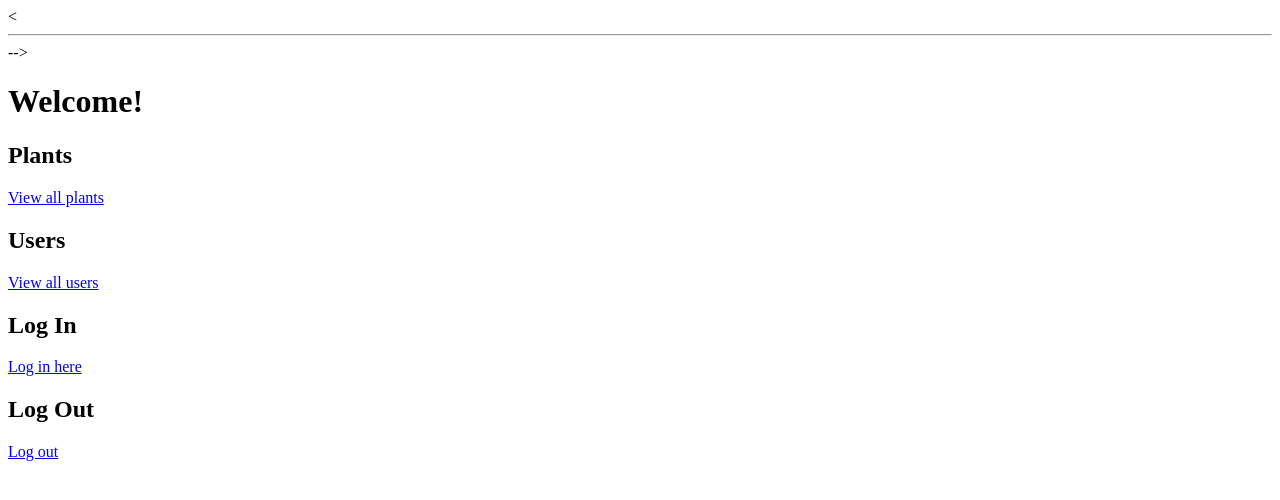
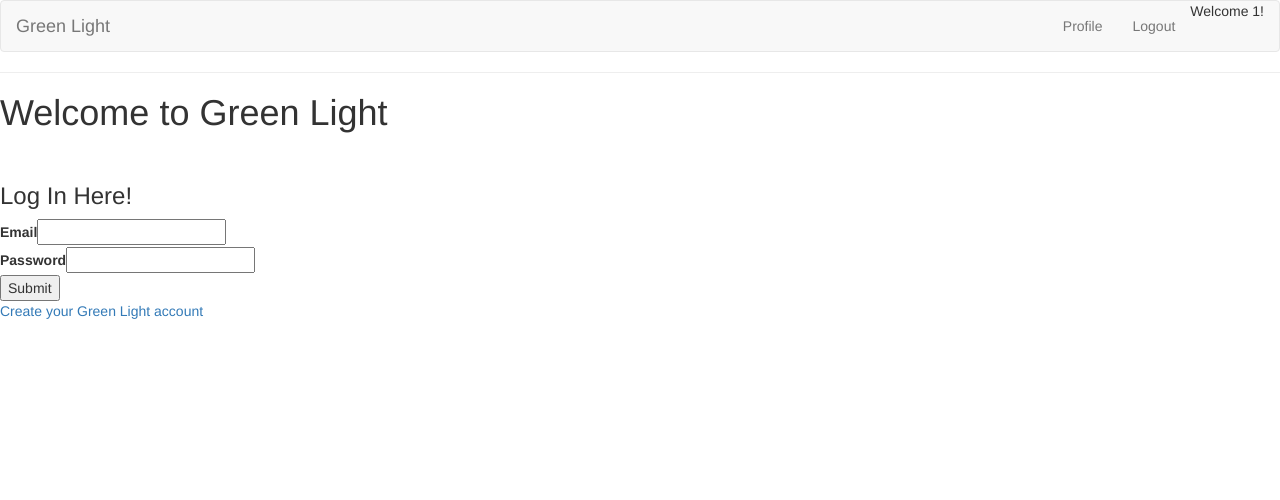
Before and after one commit to rdacso/Gardening-app, a Flask app: page / in a window 1280 px wide. Shown: the top 500 px of the page. Run offline with Flask 2, Linux system fonts and the light colour scheme; the visitor is signed in with stand-in values (Sample User, id 1); data comes from the database, SQL or seed files in the repository; some libraries are stand-ins or nearby versions.

Commit message:
separated js and css files from user_info template. add plant data and routes. inserted bootstrap menu

```diff
--- a/model.py
+++ b/model.py
@@ -5,6 +5,8 @@ from flask import Flask
 import datetime
 from sqlalchemy_utils import PhoneNumber
 import json
+
+
 
 
 # This is the connection to the PostgreSQL database; we're getting this through
@@ -33,6 +35,8 @@ class User(db.Model):
     zip_code = db.Column(db.String(15))
     tmz = db.Column(db.DateTime, default=datetime.datetime.utcnow())
     alerts = db.Column(db.Boolean, default=True)
+
+
 
 
     def __repr__(self):
--- a/server.py
+++ b/server.py
@@ -4,12 +4,15 @@ from jinja2 import StrictUndefined
 
 from datetime import datetime
 from flask import Flask, jsonify,render_template, redirect, request, flash, session, json
+from flask.ext.login import login_user, logout_user, current_user, login_required
 from flask_debugtoolbar import DebugToolbarExtension
+
 
 
 from model import User, UserPlant, PlantType, AlertType, Alert, connect_to_db, db
 
 from helper import load_all_plant_types, load_all_alerts_types
+
 
 
 app = Flask(__name__)
@@ -20,6 +23,7 @@ app.secret_key = "ABC"
 # Normally, if you use an undefined variable in Jinja2, it fails
 # silently. This is horrible. Fix this so that, instead, it raises an
 # error.
+
 app.jinja_env.undefined = StrictUndefined
 app.jinja_env.auto_reload = True
 
@@ -28,13 +32,14 @@ app.jinja_env.auto_reload = True
 def index():
     """Homepage."""
     #show homepage.html template
+    users = User.query.all()
     return render_template("homepage.html")
 
 
 @app.route('/register', methods=['GET'])
 def user_signin():
     """User sign in form."""
-
+    users = User.query.all()
     return render_template('user_form.html')
 
 @app.route('/register',methods=['POST'])
--- /dev/null
+++ b/static/modal_window.js
@@ -0,0 +1,18 @@
+
+'use strict';
+
+// display modal window
+
+function displayModal() {
+  var id = $(this).attr('id');
+  $('#modal'+ id).css('display', 'block');
+}
+// event handler that calls the function that displays the modal window
+$('.modalbutton').on('click', displayModal);
+
+// When 'submit' button is clicked, submit a form
+
+$(".userform").on("submit", function(){
+      var formInputs = $(this);
+      console.log(formInputs);
+  })
--- /dev/null
+++ b/static/styles.css
@@ -0,0 +1,57 @@
+
+<style type='text/css'>
+    /* The Modal (background) */
+/* The Modal (background) */
+.modal {
+    display: none; /* Hidden by default */
+    position: fixed; /* Stay in place */
+    z-index: 1; /* Sit on top */
+    left: 0;
+    top: 0;
+    width: 100%; /* Full width */
+    height: 100%; /* Full height */
+    overflow: auto; /* Enable scroll if needed */
+    background-color: rgb(0,0,0); /* Fallback color */
+    background-color: rgba(0,0,0,0.4); /* Black w/ opacity */
+}
+/* Modal Content/Box */
+.modal-content {
+    background-color: #fefefe;
+    margin: 15% auto; /* 15% from the top and centered */
+    padding: 20px;
+    border: 1px solid #888;
+    width: 80%; /* Could be more or less, depending on screen size */
+}
+/* The Close Button */
+.close {
+    color: #aaa;
+    float: right;
+    font-size: 28px;
+    font-weight: bold;
+}
+.close:hover,
+.close:focus {
+    color: black;
+    text-decoration: none;
+    cursor: pointer;
+}
+
+.input[type=text] {
+    width: 130px;
+    -webkit-transition: width 0.4s ease-in-out;
+    transition: width 0.4s ease-in-out;
+}
+
+/* When the input field gets focus, change its width to 100% */
+.input[type=text] {
+    width: 130px;
+    -webkit-transition: width 0.4s ease-in-out;
+    transition: width 0.4s ease-in-out;
+}
+
+/* When the input field gets focus, change its width to 100% */
+input[type=text]:focus {
+    width: 100%;
+}
+
+</style>
--- a/templates/base.html
+++ b/templates/base.html
@@ -1,56 +1,42 @@
 <!doctype html>
 <html>
 <head>
-  <title></title>
-<!--   <link href="https://maxcdn.bootstrapcdn.com/bootstrap/3.3.7/css/bootstrap.min.css" rel="stylesheet">
-  <script src="https://code.jquery.com/jquery-2.1.4.min.js"></script> -->
-<!--   <nav class="navbar navbar-default">
+
+
+
+  <title>w</title>
+  <link href="https://maxcdn.bootstrapcdn.com/bootstrap/3.3.7/css/bootstrap.min.css" rel="stylesheet">
+  <script src="https://code.jquery.com/jquery-2.1.4.min.js"></script>
+  <link href="/static/styles.css" rel="stylesheet" >
+  <nav class="navbar navbar-default">
   <div class="container-fluid">
     <div class="navbar-header">
-      <a href='/' class="navbar-brand" href="#">Green Light</a>
+      <a href='/' class="navbar-brand" href="/">Green Light</a>
     </div>
- -->
-    <!-- Collect the nav links, forms, and other content for toggling -->
-    <<!-- div class="collapse navbar-collapse" id="bs-example-navbar-collapse-1">
-      <ul class="nav navbar-nav">
-        <li class="active"><a href="/plants">Plant List <span class="sr-only">(current)</span></a></li>
-        <li><a href="/users">Users</a></li>
-        <li class="dropdown">
-          <a href="#" class="dropdown-toggle" data-toggle="dropdown" role="button" aria-haspopup="true" aria-expanded="false">Dropdown <span class="caret"></span></a>
-          <ul class="dropdown-menu">
-            <li><a href="/users/<int:user_id>">Profile</a></li>
-            <li><a href="/login">Login</a></li>
-            <li><a href="/logout">Logout</a></li>
+
+<!--     <!- Collect the nav links, forms, and other content for toggling -->
+
+    <div class="collapse navbar-collapse" id="bs-example-navbar-collapse-1">
+      <ul class="nav navbar-nav navbar-right">
+
+        {% if "user_id" in session %}
+        Welcome {{ session['user_id'] }}!
+        <li><a href="/users/{{ session['user_id'] }}">Profile</a></li>
+        <li><a href="/logout">Logout</a></li>
+        {%endif %}
+
+          </ul>
           </ul>
         </li>
       </ul>
-      <form class="navbar-form navbar-left">
-        <div class="form-group">
-          <input type="text" class="form-control" placeholder="Search">
-        </div>
-        <button type="submit" class="btn btn-default">Submit</button>
-      </form>
-      <ul class="nav navbar-nav navbar-right">
-        <li><a href="#">Link</a></li> -->
-        <!-- <li class="dropdown">
-          <a href="#" class="dropdown-toggle" data-toggle="dropdown" role="button" aria-haspopup="true" aria-expanded="false">Dropdown <span class="caret"></span></a>
-          <ul class="dropdown-menu">
-            <li><a href="#">Action</a></li>
-            <li><a href="#">Another action</a></li>
-            <li><a href="#">Something else here</a></li>
-            <li role="separator" class="divider"></li>
-            <li><a href="#">Separated link</a></li>
-          </ul>
-        </li>
-      </ul>
-    </div><!-- /.navbar-collapse -->
-  <!-- </div> --><!-- /.container-fluid -->
-<!-- </nav> -->
+</nav>
 
 </head>
 
 <body>
-  <hr> -->
+<script src="/static/modal_window.js"></script>
+
+  <hr>
     {% with messages = get_flashed_messages() %}
   {% if messages %}
     <ul class=flashes>
@@ -66,30 +52,9 @@
 
   {% block content %} {% endblock %}
 
-<!--   <link href="https://maxcdn.bootstrapcdn.com/bootstrap/3.3.7/css/bootstrap.min.css" rel="stylesheet">
-  <script src="https://maxcdn.bootstrapcdn.com/bootstrap/3.3.7/js/bootstrap.min.js"></script> -->
-<script type="text/javascript" src='https://cdnjs.cloudflare.com/ajax/libs/jquery/3.1.1/jquery.min.js'></script>
-
-<script type='text/javascript'>
-'use strict';
-
-// display modal window
-
-function displayModal() {
-  var id = $(this).attr('id');
-  $('#modal'+ id).css('display', 'block');
-}
-// event handler that calls the function that displays the modal window
-$('.modalbutton').on('click', displayModal);
-
-// When 'submit' button is clicked, submit a form
-
-$(".userform").on("submit", function(){
-      var formInputs = $(this);
-      console.log(formInputs);
-  })
 
 
-</script>
+
+
 </body>
 </html>
--- a/templates/homepage.html
+++ b/templates/homepage.html
@@ -1,20 +1,14 @@
 {% extends 'base.html' %}
 {% block content %}
 
-<h1>Welcome!</h1>
+<h1>Welcome to Green Light</h1><br>
+<h3>Log In Here!</h3>
 
-<h2>Plants</h2>
-<p><a href="/plants">View all plants</a></p>
+<form action='/login' method='POST'>
+      <label> Email </label><input type='text' name='email'><br>
+      <label> Password </label><input type='text' name='password'><br>
+      <input type="submit">
+</form>
 
-<h2>Users</h2>
-<p><a href="/users">View all users</a></p>
-
-<h2>Log In</h2>
-<p><a href="/login">Log in here</a></p>
-
-<h2>Log Out</h2>
-<p><a href="/logout">Log out</a></p>
-
-
-
+<a href='/register'> Create your Green Light account </a>
 {% endblock %}
```
Also changed, not shown: static/add_qty.js (added, +22 -0 lines), static/complete_alerts.js (added, +36 -0 lines), templates/plant_info.html (added, +7 -0 lines), templates/plant_list.html (added, +23 -0 lines), templates/user_form.html (+7 -7 lines), templates/user_info.html (+6 -115 lines), requirements.txt (line endings or trailing spaces).
